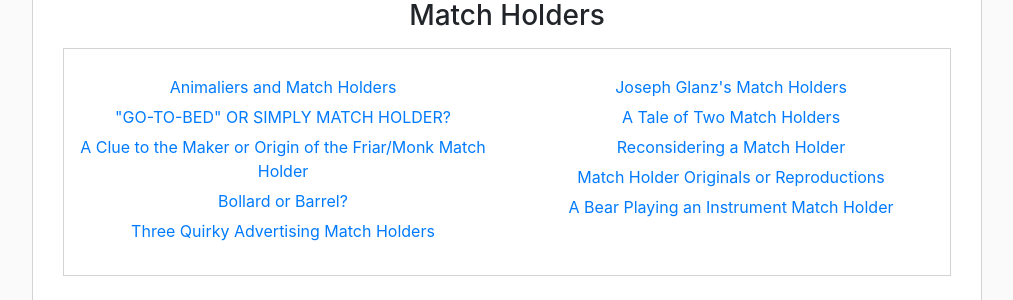
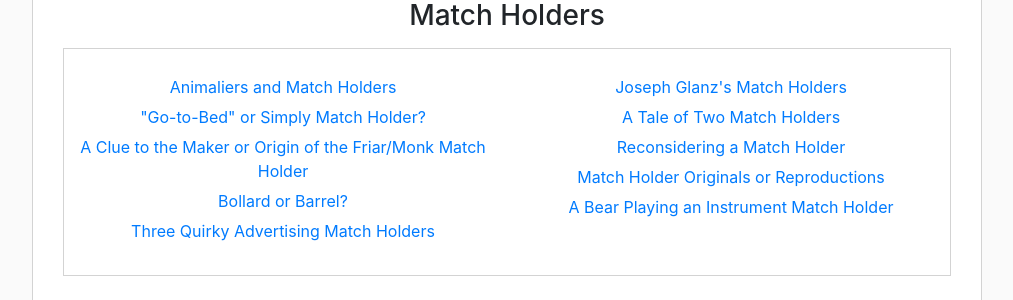
Before and after one commit to neilshapiro/MatchSafeScholar, a Jekyll site: the page built from works.html, in a window 1280 px wide and 900 px high, scrolled down 1587 px. Shown: the part 153-453 px from the top of the window, without its empty margins (228-1241 px from the left). Built offline with Jekyll 4.4.1, drawn with Linux system fonts in a browser that asks for light colours.

Commit message:
two small wording/capitalization fixes

```diff
--- a/_data/articles/holders.json
+++ b/_data/articles/holders.json
@@ -5,7 +5,7 @@
             "path": "/assets/pdfs/articles/Animaliers_and_Match_Holders.pdf"
         },
         {
-            "title": "\"GO-TO-BED\" OR SIMPLY MATCH HOLDER?",
+            "title": "\"Go-to-Bed\" or Simply Match Holder?",
             "path": "/assets/pdfs/articles/GO-TO-BED_OR_SIMPLY_MATCH_HOLDER.pdf"
         },
         {
--- a/services.html
+++ b/services.html
@@ -14,7 +14,7 @@
   </div>
   <div class="col-md-9 text-md-left">
     <h2>RESEARCH</h2>
-    <p>I can and sometimes will do a careful investigation about your match safe, vesta, and match holder. This includes
+    <p>I can and sometimes will do a careful investigation about your match safe, vesta, or match holder. This includes
       trying to ascertain the maker, materials, period of manufacture, country of origin, and authenticity.</p>
   </div>
 </div>
```
